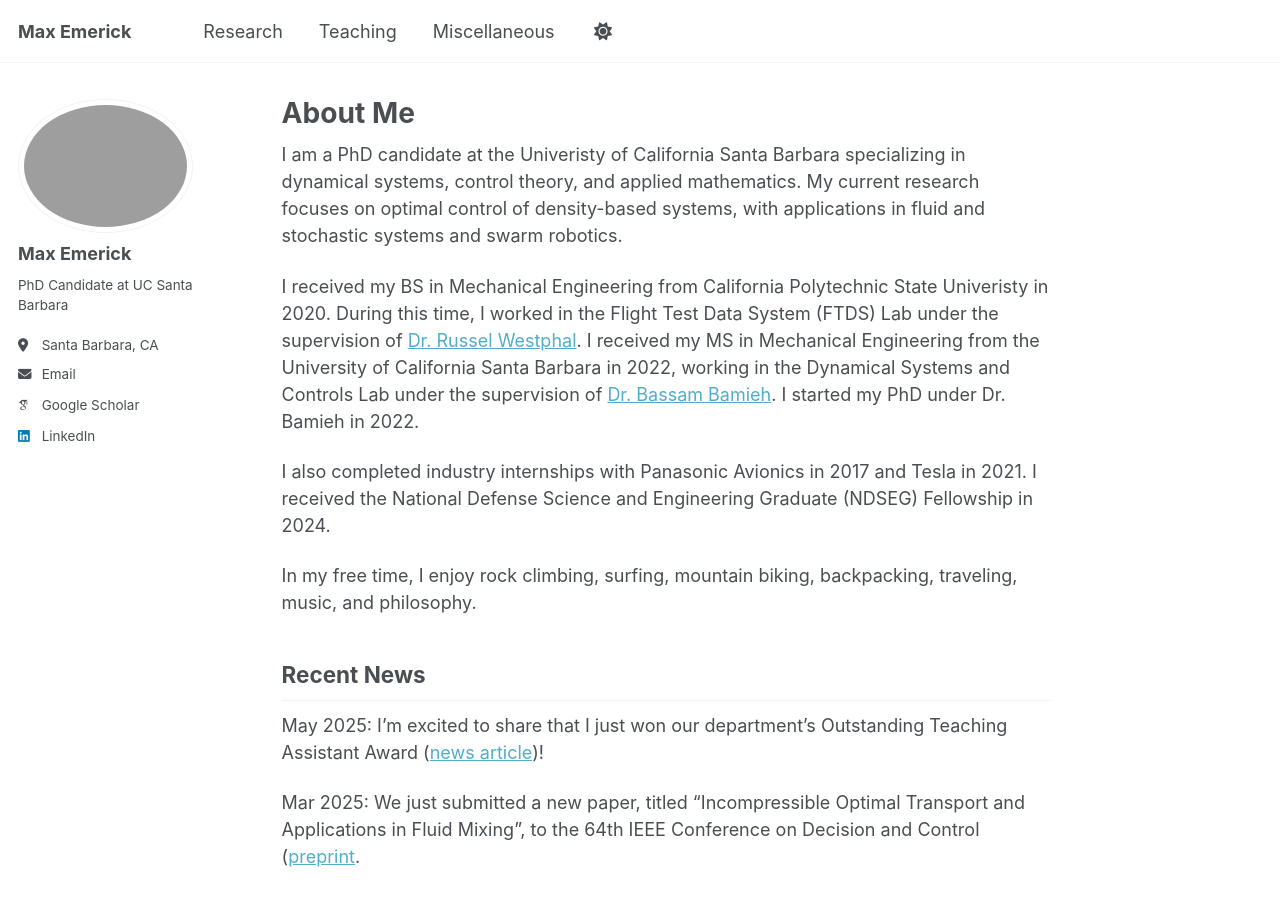
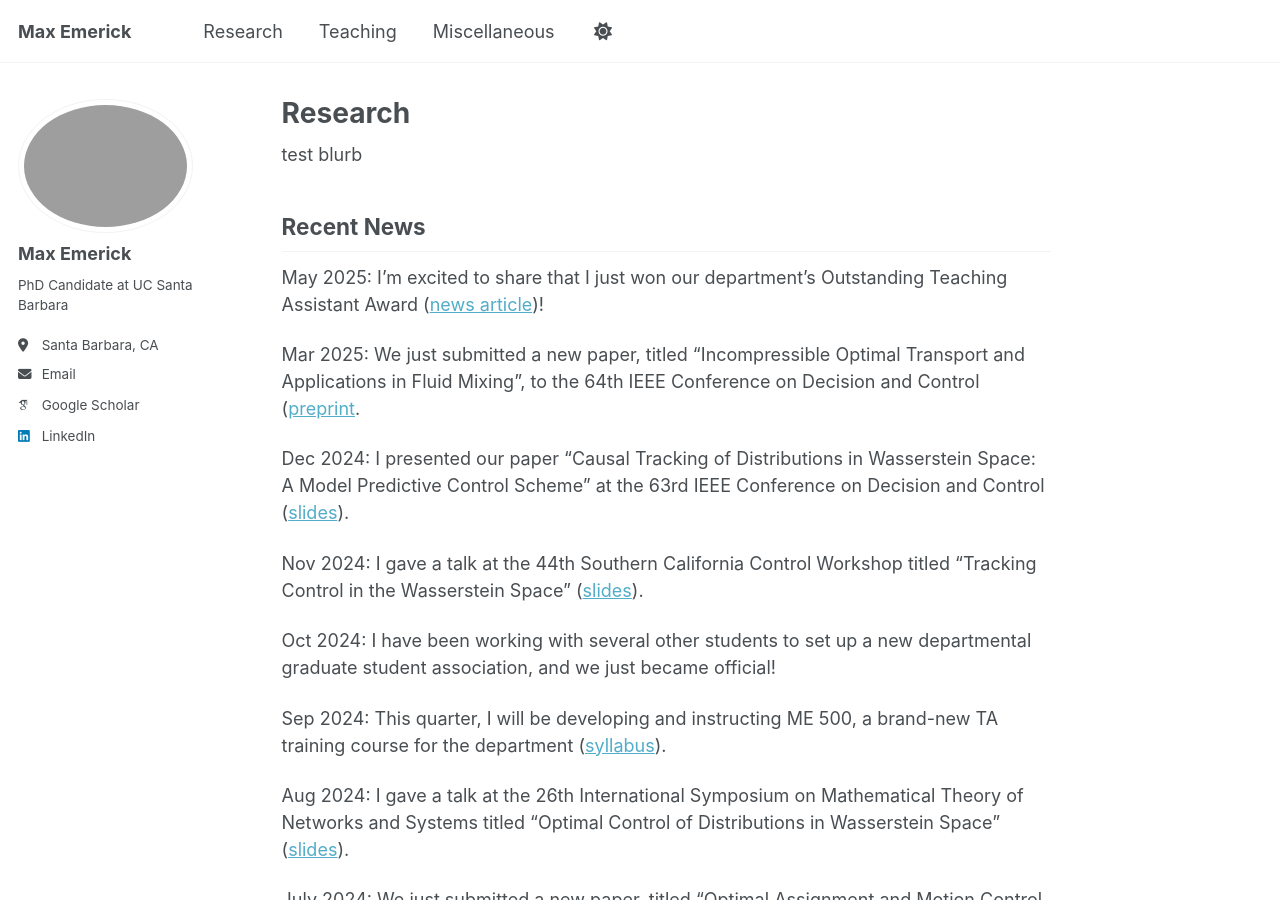
Before and after one commit to maxemerick/maxemerick.github.io, a Jekyll site: the page built from _pages/research.md, in a window 1280 px wide and 900 px high. Built offline with Jekyll 4.4.1, drawn with Linux system fonts in a browser that asks for light colours; some web fonts are replaced.

Commit message:
Update research.md

```diff
--- a/_pages/research.md
+++ b/_pages/research.md
@@ -1,19 +1,13 @@
 ---
 permalink: /
-title: "About Me"
+title: "Research"
 author_profile: true
 redirect_from:
-  - /about/
-  - /about.html
+  - /research/
+  - /research.html
 ---
 
-I am a PhD candidate at the Univeristy of California Santa Barbara specializing in dynamical systems, control theory, and applied mathematics. My current research focuses on optimal control of density-based systems, with applications in fluid and stochastic systems and swarm robotics.
-
-I received my BS in Mechanical Engineering from California Polytechnic State Univeristy in 2020. During this time, I worked in the Flight Test Data System (FTDS) Lab under the supervision of [Dr. Russel Westphal](https://me.calpoly.edu/faculty/rvwestph/). I received my MS in Mechanical Engineering from the University of California Santa Barbara in 2022, working in the Dynamical Systems and Controls Lab under the supervision of [Dr. Bassam Bamieh](https://sites.engineering.ucsb.edu/~bamieh/). I started my PhD under Dr. Bamieh in 2022.
-
-I also completed industry internships with Panasonic Avionics in 2017 and Tesla in 2021. I received the National Defense Science and Engineering Graduate (NDSEG) Fellowship in 2024.
-
-In my free time, I enjoy rock climbing, surfing, mountain biking, backpacking, traveling, music, and philosophy.
+test blurb
 
 
 
```
